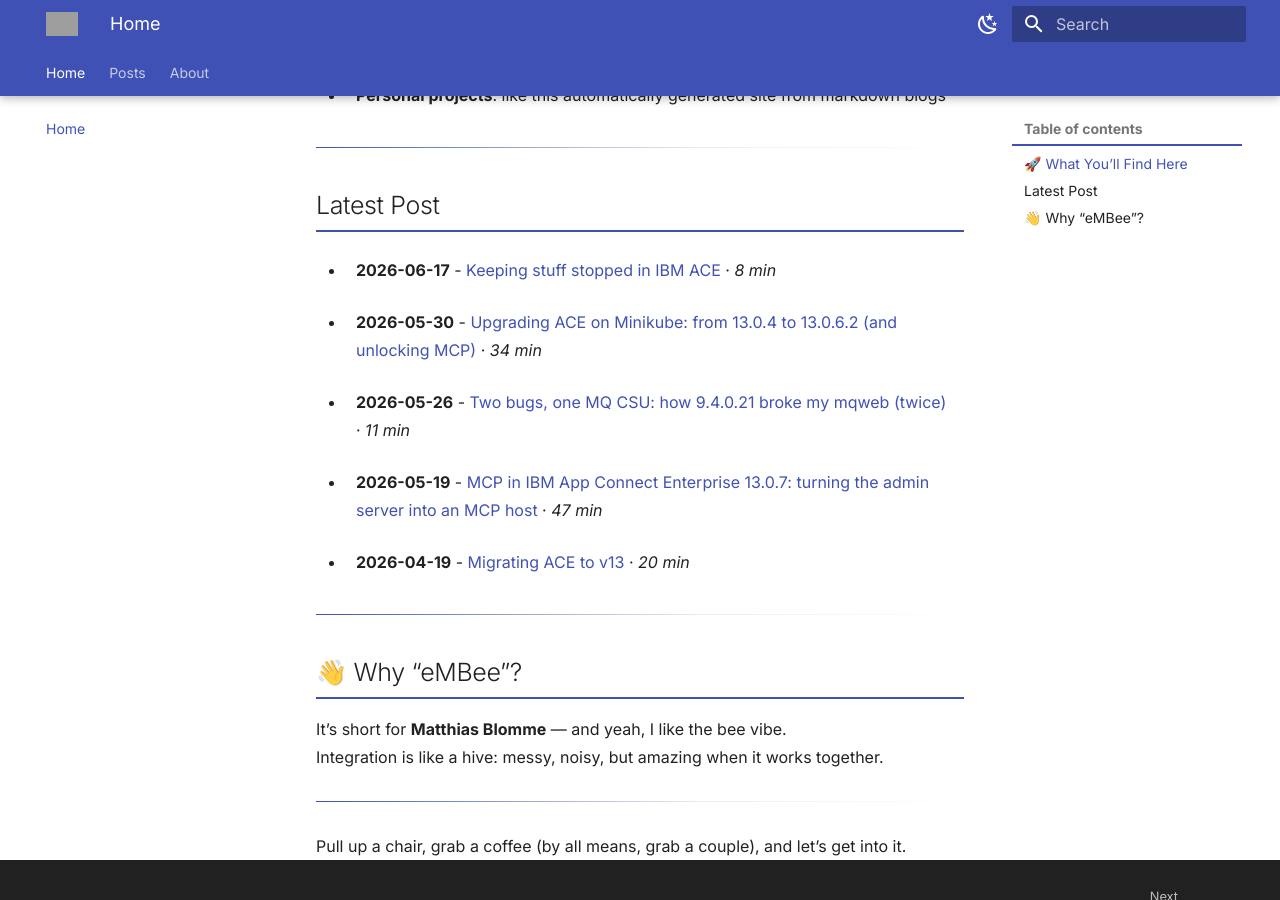
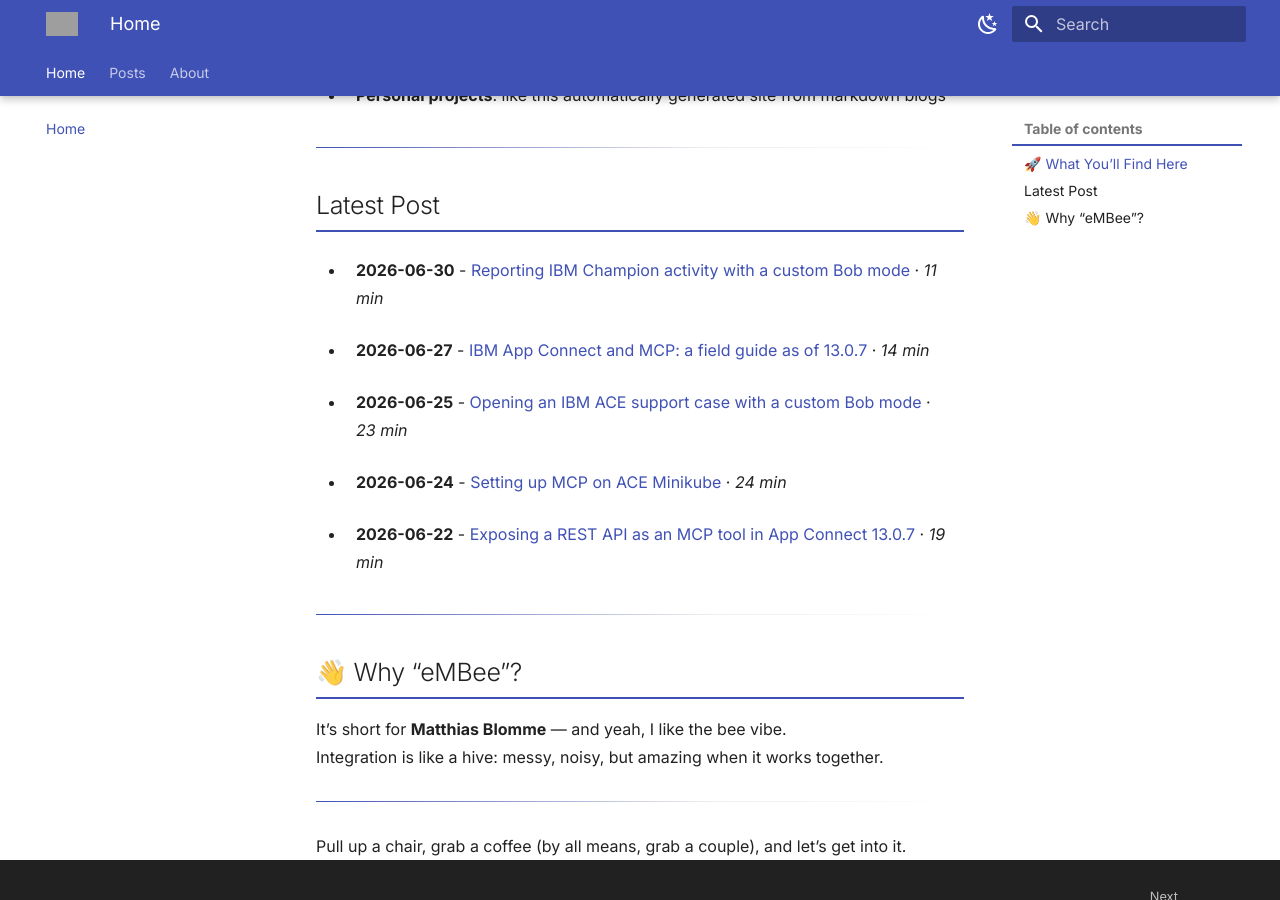
Before and after one commit to matthiasblomme/blogs, an MkDocs documentation site: the page built from docs/index.md, in a window 1280 px wide and 900 px high, scrolled down 742 px. Built offline with MkDocs 1.6.1 and Material for MkDocs 9.7.7, drawn with Linux system fonts in a browser that asks for light colours; grey boxes are pictures that could not be loaded.

Commit message:
ace support case blog

```diff
--- a/docs/index.md
+++ b/docs/index.md
@@ -25,11 +25,11 @@ Expect walkthroughs, sharp opinions, and experiments straight out of my homelab
 ## Latest Post
 
 <!--MD_LATEST_POSTS:START-->
-- **2026-06-17** - [Keeping stuff stopped in IBM ACE](posts/keeping-stuff-stopped/keeping-stuff-stopped.md) · *8 min*
-- **2026-05-30** - [Upgrading ACE on Minikube: from 13.0.4 to 13.0.6.2 (and unlocking MCP)](posts/Ace-Operator-Minikube/upgrading_ace_minikube.md) · *34 min*
-- **2026-05-26** - [Two bugs, one MQ CSU: how 9.4.0.21 broke my mqweb (twice)](posts/mqweb-upgrade/mqweb-upgrade.md) · *11 min*
-- **2026-05-19** - [MCP in IBM App Connect Enterprise 13.0.7: turning the admin server into an MCP host](posts/Ace-MCP/mcp_in_ace.md) · *47 min*
-- **2026-04-19** - [Migrating ACE to v13](posts/ace-migration/ace-migration.md) · *20 min*
+- **2026-06-30** - [Reporting IBM Champion activity with a custom Bob mode](posts/ibm-champion-report/ibm-champion-report.md) · *11 min*
+- **2026-06-27** - [IBM App Connect and MCP: a field guide as of 13.0.7](posts/Ace-MCP/ace-mcp-13.0.7-field-guide.md) · *14 min*
+- **2026-06-25** - [Opening an IBM ACE support case with a custom Bob mode](posts/ace-support-case/ace-support-case.md) · *23 min*
+- **2026-06-24** - [Setting up MCP on ACE Minikube](posts/ace-mcp-minikube/setting_up_mcp_on_ace_minikube.md) · *24 min*
+- **2026-06-22** - [Exposing a REST API as an MCP tool in App Connect 13.0.7](posts/Ace-MCP/ace-mcp-runtime-callable-flow.md) · *19 min*
 <!--MD_LATEST_POSTS:END-->
 
 ---
```
Also changed, not shown: docs/posts/ace-support-case/ace-support-case.md (+16 -1 lines), docs/posts/archive.md (+6 -0 lines), docs/posts/index.md (+6 -0 lines), 1 other file.
